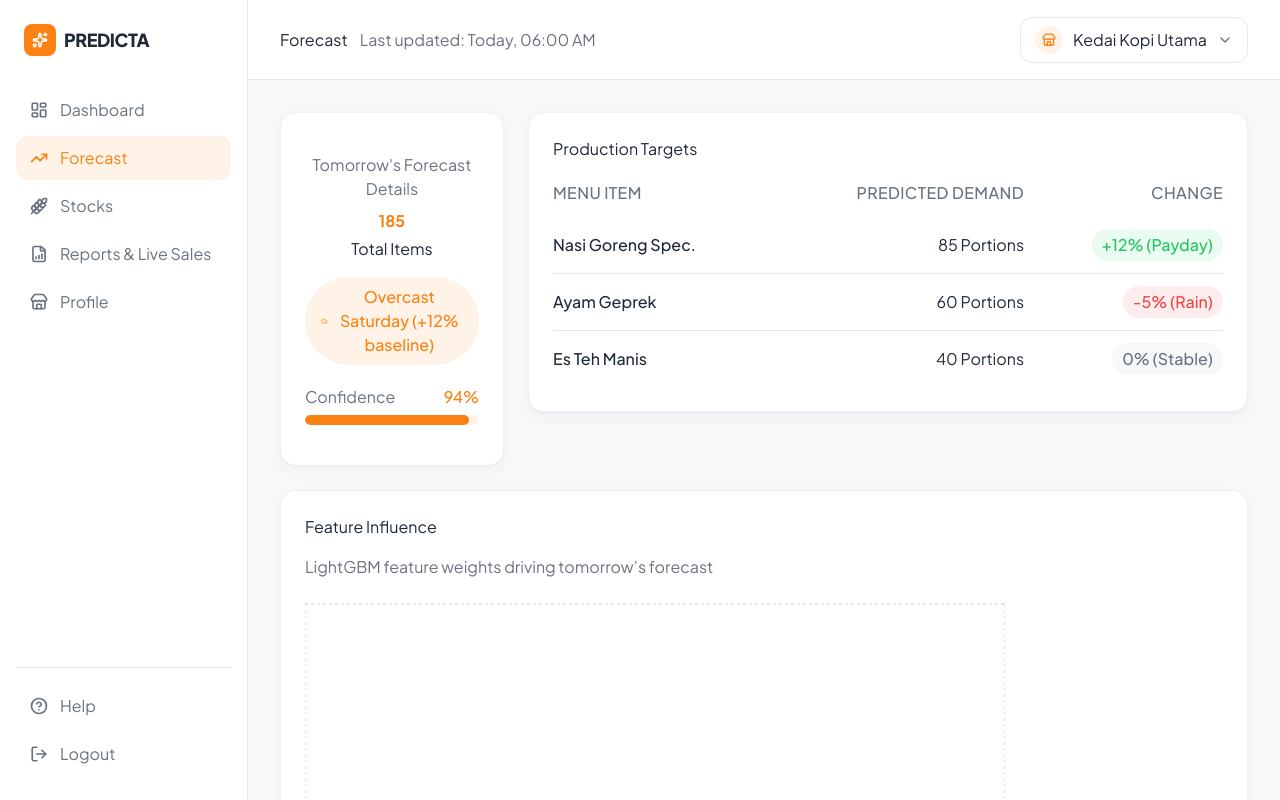
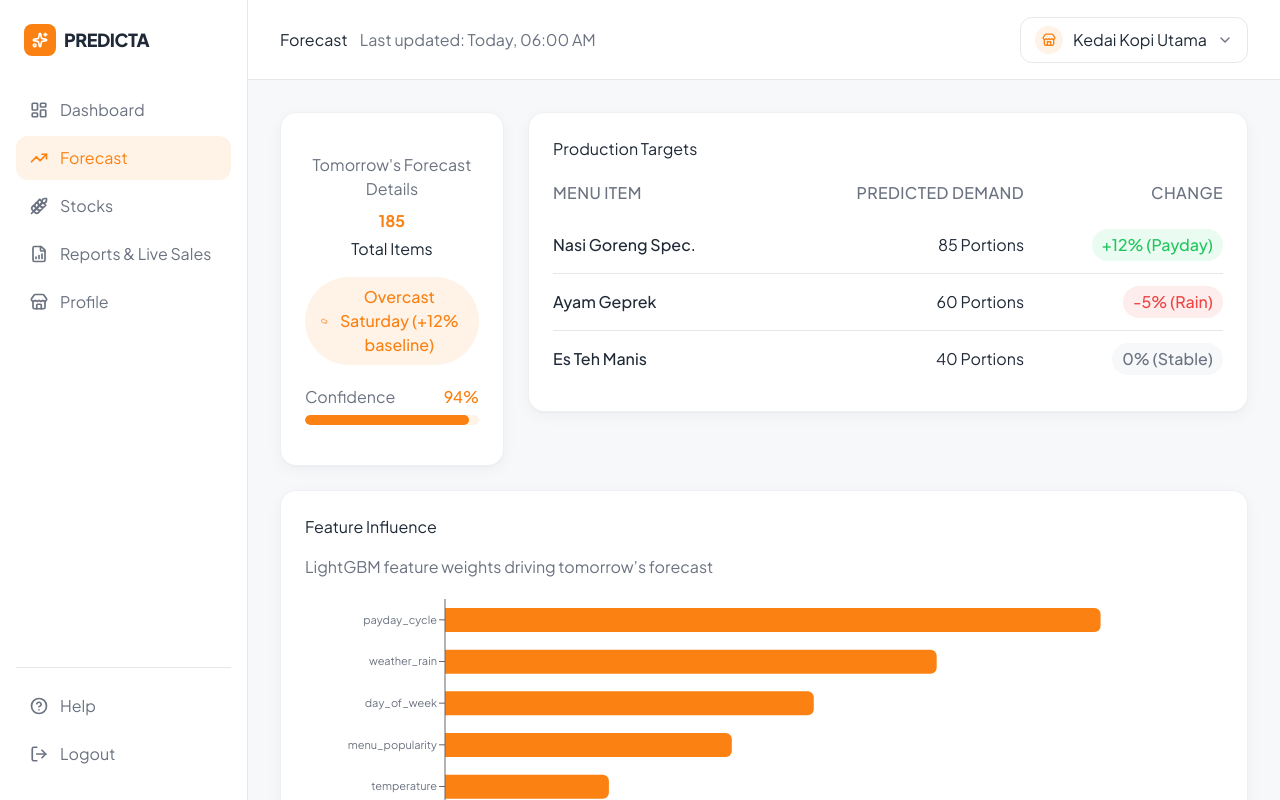
Before and after one commit to arybr23/PREDICTA_PROJECT, a Next.js app in the folder FE/: page /pages/forecast in a window 1280 px wide. Built offline with nearby package versions, Linux system fonts and the light colour scheme; some icons are missing.

Commit message:
trying to display the graphs, but not yet

```diff
--- a/FE/app/pages/forecast/components/FeatureInfluenceChart.tsx
+++ b/FE/app/pages/forecast/components/FeatureInfluenceChart.tsx
@@ -27,57 +27,7 @@
         LightGBM feature weights driving tomorrow&rsquo;s forecast
       </p>
       <div style={{ width: "100%", height: 280 }}>
-        <LineChart
-          style={{
-            width: "100%",
-            maxWidth: "700px",
-            height: "100%",
-            maxHeight: "70vh",
-            aspectRatio: 1.618,
-          }}
-          responsive
-          data={data}
-          margin={{
-            top: 5,
-            right: 0,
-            left: 0,
-            bottom: 5,
-          }}
-        >
-          <CartesianGrid strokeDasharray="3 3" />
-          <XAxis dataKey="name" stroke="var(--color-text-3)" />
-          <YAxis width="auto" stroke="var(--color-text-3)" />
-          <Tooltip
-            cursor={{
-              stroke: "var(--color-border-2)",
-            }}
-            contentStyle={{
-              backgroundColor: "var(--color-surface-raised)",
-              borderColor: "var(--color-border-2)",
-            }}
-          />
-          <Legend />
-          <Line
-            type="monotone"
-            dataKey="pv"
-            stroke="var(--color-chart-1)"
-            dot={{
-              fill: "var(--color-surface-base)",
-            }}
-            activeDot={{ r: 8, stroke: "var(--color-surface-base)" }}
-          />
-          <Line
-            type="monotone"
-            dataKey="uv"
-            stroke="var(--color-chart-2)"
-            dot={{
-              fill: "var(--color-surface-base)",
-            }}
-            activeDot={{ stroke: "var(--color-surface-base)" }}
-          />
-          <RechartsDevtools />
-        </LineChart>
-        {/* <ResponsiveContainer width="100%" height="100%">
+        <ResponsiveContainer width="100%" height="100%">
           <BarChart
             data={data}
             layout="vertical"
@@ -114,7 +64,7 @@
             />
             <RechartsDevtools />
           </BarChart>
-        </ResponsiveContainer> */}
+        </ResponsiveContainer>
       </div>
       <div className="mt-4 space-y-1.5">
         {data.map((f) => (
```
Also changed, not shown: FE/app/pages/forecast/components/BarChart.tsx (added).
